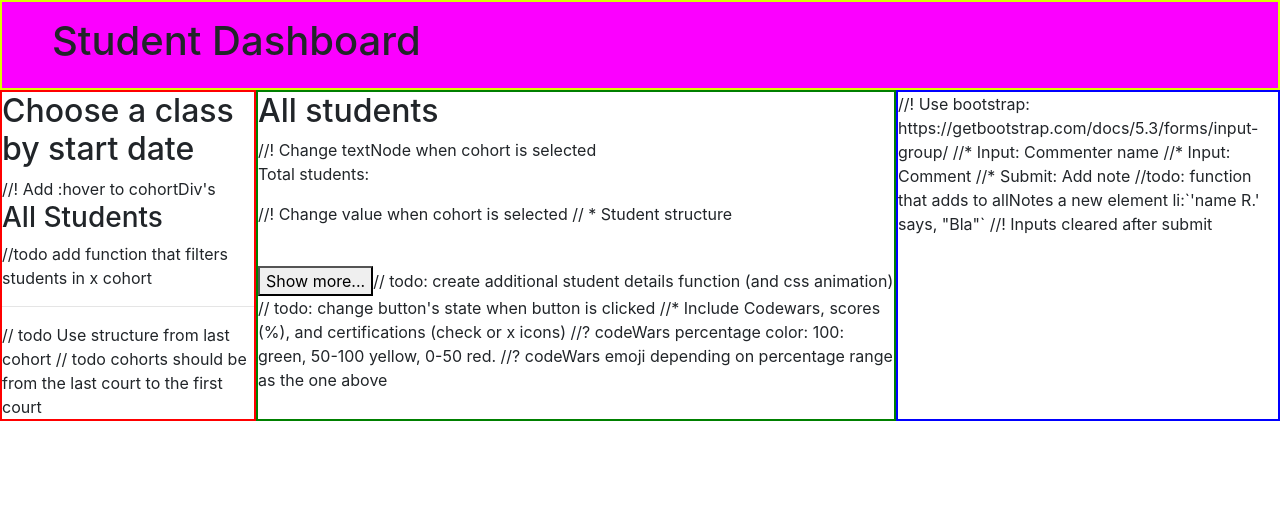
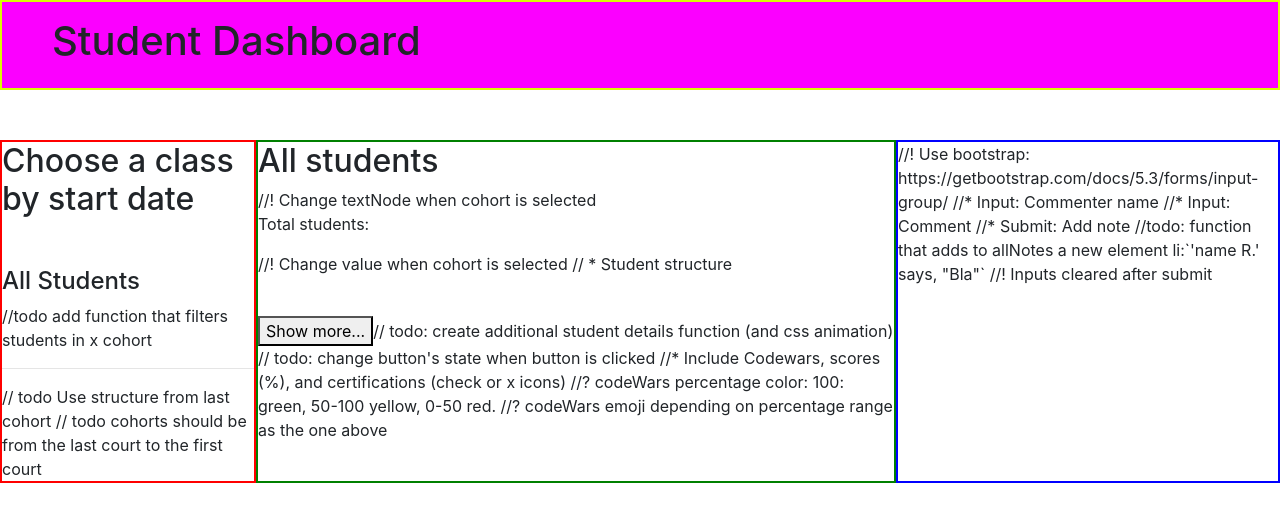
Before and after one commit to yanakolajara/project-student-dashboard, a React (Create React App) app: page / in a window 1280 px wide. Shown: the top 522 px of the page. Built offline with nearby package versions, Linux system fonts and the light colour scheme.

Commit message:
logic implemented

```diff
--- a/src/App.js
+++ b/src/App.js
@@ -1,5 +1,5 @@
 import data from './data/data.json'
-import {cohorts} from './helper.js'
+import {cohortStudents} from './helper.js'
 
 function App() {
   return (
@@ -11,15 +11,14 @@ function App() {
       <div class="mainContent">
         <aside class="cohorts">
           <h2>Choose a class by start date</h2>
-          //! Add :hover to cohortDiv's
           <div class="cohortDiv">
-            <h3>All Students</h3>
+            <h4>All Students</h4>
             //todo add function that filters students in x cohort
             <hr/>
           </div>
           // todo Use structure from last cohort
           // todo cohorts should be from the last court to the first court
-          {cohorts()}
+          {cohortStudents()}
         </aside>
 
         <main>
--- a/src/helper.js
+++ b/src/helper.js
@@ -1,11 +1,6 @@
 import data from './data/data.json'
 
-//* From spring 2025 to winter 2026
-export const cohorts = () => {
-
-}
-
-//todo: This functions adds all students of the parameter's cohort
 export const cohortStudents = (cohort) => {
 
 }
+//! Add 'event' listener and terget the value
--- a/src/index.css
+++ b/src/index.css
@@ -9,6 +9,7 @@ header{
     padding-left: 50px;
     padding-top: 15px;
     background: rgb(251, 0, 255);
+    margin-bottom: 50px;
 }
 
 header h1{
@@ -21,8 +22,17 @@ header h1{
 }
 
 .cohorts{
+    display: inline-block;
+    justify-content: center;
     border: 2px solid red;
 }
+.cohorts h2{
+    padding-bottom: 40px;
+}
+.cohortDiv :hover{
+    background-color: rgb(232, 232, 232);
+}
+
 main{
     border: 2px solid green
 }
```
